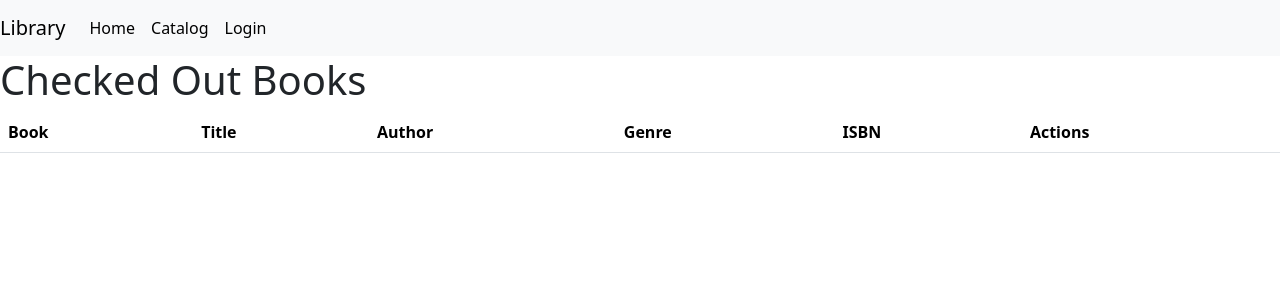
After one commit to DSDouglas/Integrated-Library-System, a Django app: page /checked-out-books/ in a window 1280 px wide. The commit adds this page. Shown: the top 300 px of the page. Run offline with Django 5.2, Linux system fonts and the light colour scheme; data that the repository does not hold is empty; some libraries are stand-ins or nearby versions.

Commit message:
Major Changes involving logging in, out and checking out books

```diff
--- a/app/urls.py
+++ b/app/urls.py
@@ -5,6 +5,8 @@ from . import views
 urlpatterns = [
     path("", views.index, name="index"),
     path("catalog", views.catalog, name="catalog"),
-    # path("login", views.login, name="login"),
     path('accounts/', include('django.contrib.auth.urls')),
+    # path('checkout/', views.checkout_view, name='checkout'),
+    path('checked-out-books/', views.checked_out_books_view, name='checked_out_books'),
+    path('checkin/', views.checkin_view, name='checkin'),
 ]
--- a/app/views.py
+++ b/app/views.py
@@ -1,5 +1,5 @@
 from django.shortcuts import render
-from django.http import HttpResponse
+from django.http import HttpResponse, HttpResponseRedirect
 from .models import Book
 
 
@@ -10,5 +10,33 @@ def catalog(request):
     books = Book.objects.all()
     return render(request, "catalog.html", {'books': books})
 
-# def login(request):
-    # return render(request, "app/login.html")
+# def checkout_view(request):
+#     if request.method == 'POST':
+#         book_ids = request.POST.getlist('books')
+#         for book_id in book_ids:
+#             book = Book.objects.get(pk=book_id)
+#             book.user_id = request.user.id  # Assuming user is authenticated
+#             book.save()
+#         # return HttpResponseRedirect('/success/')  # Redirect to success page
+#     return render(request, 'checked_out_books.html')
+
+def checked_out_books_view(request):
+    if request.method == 'POST':
+        book_ids = request.POST.getlist('books')
+        for book_id in book_ids:
+            book = Book.objects.get(pk=book_id)
+            book.user_id = request.user.id  # Assuming user is authenticated
+            book.save()
+    # return HttpResponseRedirect('/success/')  # Redirect to success page
+    # return render(request, 'checked_out_books.html')
+    checked_out_books = Book.objects.filter(user_id=request.user.id)
+    return render(request, 'checked_out_books.html', {'checked_out_books': checked_out_books})
+
+def checkin_view(request):
+    if request.method == 'POST':
+        book_id = request.POST.get('book_id')
+        book = Book.objects.get(pk=book_id)
+        book.user_id = None
+        book.save()
+        return HttpResponseRedirect('/checked-out-books/')  # Redirect to checked out books page
+    return HttpResponseRedirect('/')  # Redirect to home page if not a POST request
--- a/templates/base.html
+++ b/templates/base.html
@@ -1,25 +1,24 @@
 <!DOCTYPE html>
 <html lang="en">
-
   <head>
-    <meta charset="UTF-8">
+    <meta charset="UTF-8" />
     <title>Library system</title>
-    <link href="https://cdn.jsdelivr.net/npm/bootstrap@5.3.2/dist/css/bootstrap.min.css" rel="stylesheet" integrity="sha384-T3c6CoIi6uLrA9TneNEoa7RxnatzjcDSCmG1MXxSR1GAsXEV/Dwwykc2MPK8M2HN" crossorigin="anonymous">
+    <link href="https://cdn.jsdelivr.net/npm/bootstrap@5.3.2/dist/css/bootstrap.min.css" rel="stylesheet" integrity="sha384-T3c6CoIi6uLrA9TneNEoa7RxnatzjcDSCmG1MXxSR1GAsXEV/Dwwykc2MPK8M2HN" crossorigin="anonymous" />
     <script src="https://cdn.jsdelivr.net/npm/bootstrap@5.3.2/dist/js/bootstrap.bundle.min.js" integrity="sha384-C6RzsynM9kWDrMNeT87bh95OGNyZPhcTNXj1NW7RuBCsyN/o0jlpcV8Qyq46cDfL" crossorigin="anonymous"></script>
-    <link href="https://cdn.datatables.net/v/dt/dt-1.13.8/datatables.min.css" rel="stylesheet">
+    <link href="https://cdn.datatables.net/v/dt/dt-1.13.8/datatables.min.css" rel="stylesheet" />
     <script src="https://cdn.datatables.net/v/dt/dt-1.13.8/datatables.min.js"></script>
     <script src="https://code.jquery.com/jquery-3.7.1.min.js" integrity="sha256-/JqT3SQfawRcv/BIHPThkBvs0OEvtFFmqPF/lYI/Cxo=" crossorigin="anonymous"></script>
     <script type="text/javascript" charset="utf8" src="//cdn.datatables.net/1.13.7/css/jquery.dataTables.min.css"></script>
     <script type="text/javascript" charset="utf8" src="//cdn.datatables.net/1.13.7/js/jquery.dataTables.min.js"></script>
-    {% block head %} {% endblock head %}
+    {% block head %}
+
+    {% endblock %}
   </head>
 
   <body>
     <nav class="navbar navbar-expand-lg navbar-light bg-light">
       <a class="navbar-brand">Library</a>
-        <button aria-controls="navbarNavAltMarkup" aria-expanded="false" aria-label="Toggle navigation" class="navbar-toggler" data-target="#navbarNavAltMarkup" data-toggle="collapse" type="button">
-                <span class="navbar-toggler-icon"></span>
-            </button>
+      <button aria-controls="navbarNavAltMarkup" aria-expanded="false" aria-label="Toggle navigation" class="navbar-toggler" data-target="#navbarNavAltMarkup" data-toggle="collapse" type="button"><span class="navbar-toggler-icon"></span></button>
       <div class="collapse navbar-collapse" id="navbarNavAltMarkup">
         <div class="navbar-nav">
           <li class="nav-item active">
@@ -30,7 +29,13 @@
           </li>
           {% if user.is_authenticated %}
           <li class="nav-item active">
-                    <a class="nav-link active" href="{% url 'logout' %}">Logout<span class="sr-only"></span></a>
+            <a class="nav-link active" href="{% url 'checked_out_books' %}">User: {{ user.get_username }}<span class="sr-only"></span></a>
+          </li>
+            <li>
+              <form id="logout-form" method="post" action="{% url 'logout' %}">
+                {% csrf_token %}
+                <button type="submit" class="btn btn-link">Logout</button>
+              </form>
             </li>
           {% else %}
             <li class="nav-item active">
@@ -41,8 +46,10 @@
       </div>
     </nav>
     {% block content %}
+
     {% endblock %}
   </body>
-{% block script %} {% endblock script %}
+  {% block script %}
 
+  {% endblock %}
 </html>
--- /dev/null
+++ b/templates/checked_out_books.html
@@ -0,0 +1,34 @@
+{% extends "base.html" %}
+{% block content %}
+    <h1>Checked Out Books</h1>
+    <table class="table">
+        <thead>
+            <tr>
+                <th>Book</th>
+                <th>Title</th>
+                <th>Author</th>
+                <th>Genre</th>
+                <th>ISBN</th>
+                <th>Actions</th>
+            </tr>
+        </thead>
+        <tbody>
+            {% for item in checked_out_books %}
+            <tr>
+                <td><img src="https://book-covers-public.s3.amazonaws.com/{{ item.isbn }}.jpg" alt="{{ item.title }}" width="100" height="150"></td>
+                <td>{{ item.title }}</td>
+                <td>{{ item.author }}</td>
+                <td>{{ item.genre }}</td>
+                <td>{{ item.isbn }}</td>
+                <td>
+                    <form method="post" action="{% url 'checkin' %}">
+                        {% csrf_token %}
+                        <input type="hidden" name="book_id" value="{{ item.book_id }}">
+                        <button type="submit" class="btn btn-primary">Check In</button>
+                    </form>
+                </td>
+            </tr>
+            {% endfor %}
+        </tbody>
+    </table>
+{% endblock content %}
```
Also changed, not shown: backend/settings.py (+13 -2 lines), templates/catalog.html (+7 -1 lines), app/migrations/0005_alter_admin_table_alter_book_table_and_more.py (added). Lines whose indentation alone changed are shown as unchanged.
